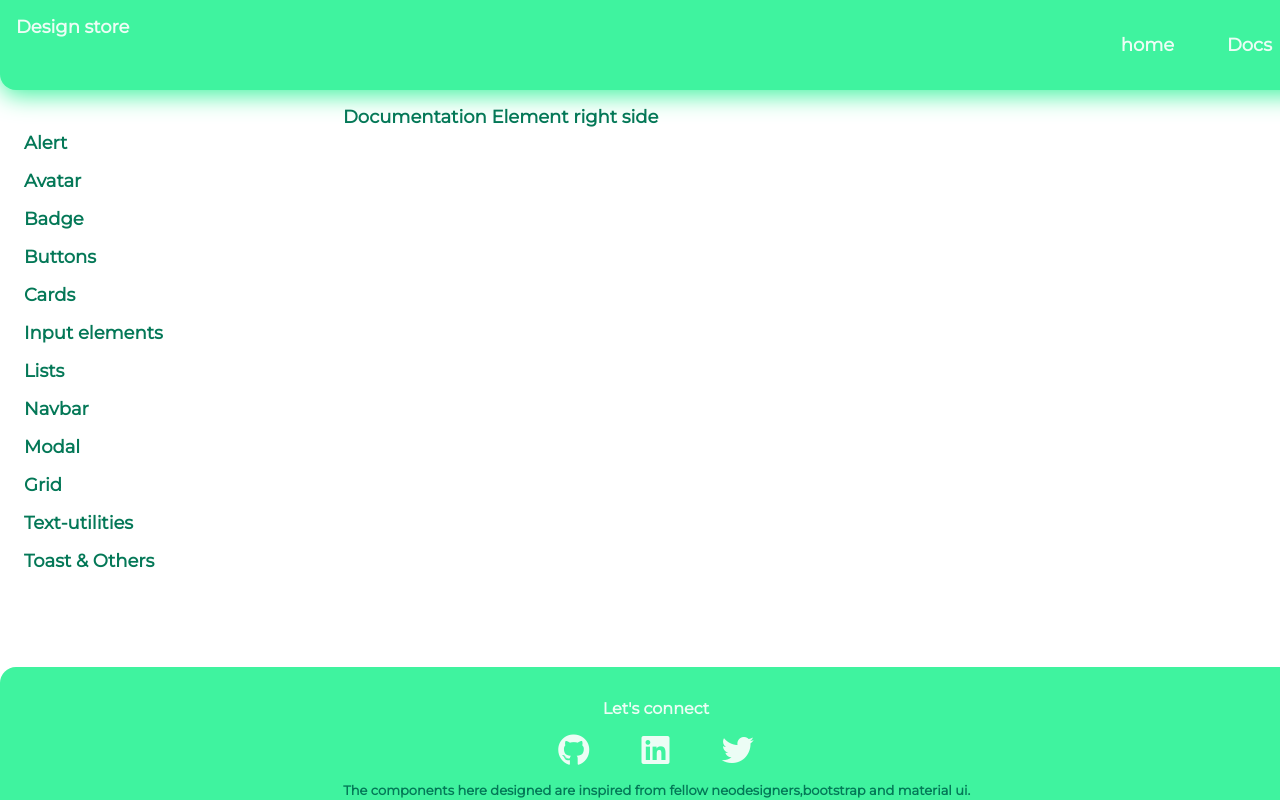
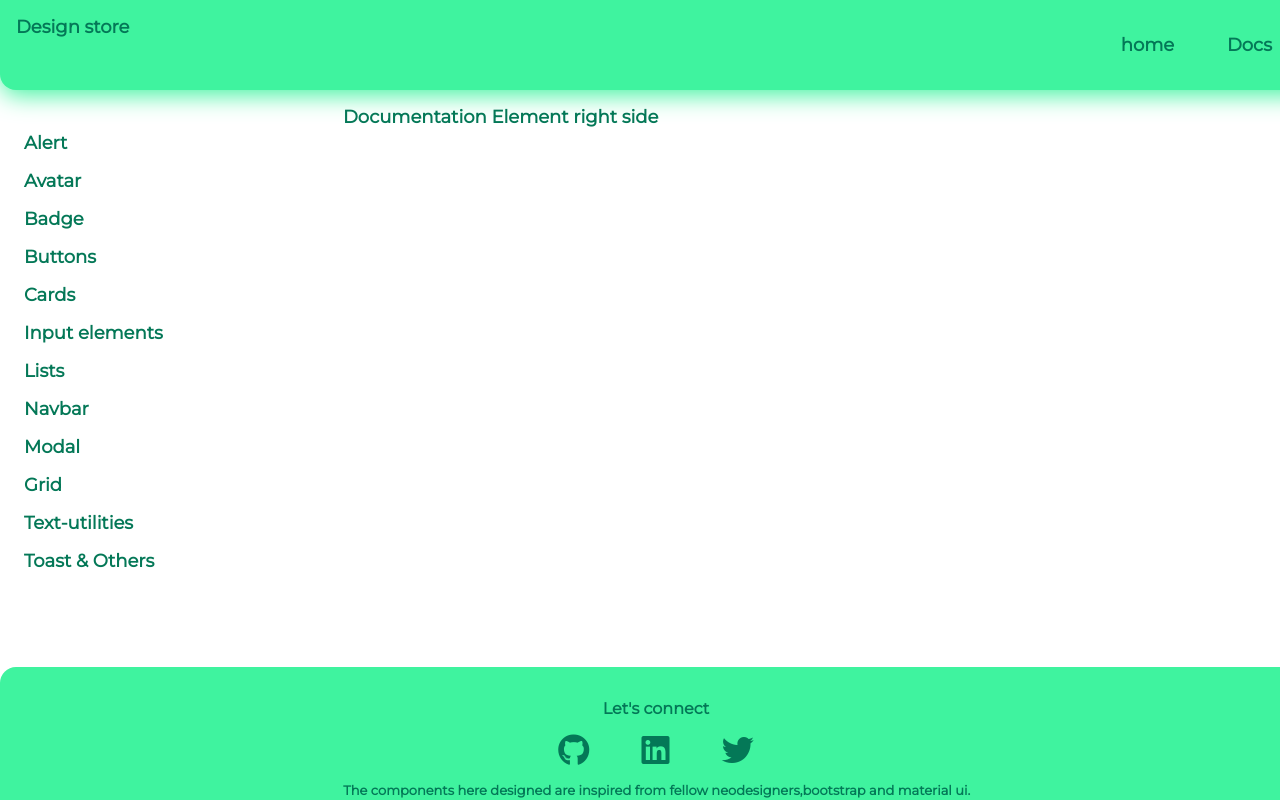
Before and after one commit to Manasa1013/component-library, a plain HTML site: page docs.html in a window 1280 px wide. Shown: the top 800 px of the page. Drawn offline with Linux system fonts and the light colour scheme.

Commit message:
style : change color of text

```diff
--- a/styles.css
+++ b/styles.css
@@ -25,7 +25,7 @@ html{
     margin: 0;
     color: var(--yours-green);
     scroll-behavior: smooth;
-
+    /* background-color: var(--black); */
 }
 body{
     margin: 0;
@@ -70,7 +70,7 @@ body{
  /* for index page */
  .navigation{
     background-color: var(--image-other-green);
-    color : var(--primary-white);
+    color : var(--yours-green);
     box-shadow: 1px 5px 25px 0px var(--image-other-green);
     padding : 1rem;
     width: 100%;
@@ -93,13 +93,13 @@ body{
     text-align: right;
 }
 .navigation .link{
-    color: var(--primary-white);
+    color: var(--yours-green);
     text-decoration: none;
 
 }
 .navigation .link:hover{
     color: var(--hover-black);
-    opacity: 0.8;
+    opacity: 0.7;
     transition: all 0.2s ease-in-out;
 }
 .navigation .link-active{
@@ -128,6 +128,10 @@ body{
     padding : 0rem 0.5rem;
     font-weight: bold;
 
+}
+.list-item-flex:hover{
+    opacity: 0.7;
+    transition: all 0.2 ease-in-out;
 }
 .list-item-inline{
     display: inline;
@@ -160,7 +164,7 @@ body{
 
 }
 .footer-header{
-    color: var(--primary-white);
+    color: var(--yours-green);
     font-weight: bold;
 
     padding: 1rem;
@@ -168,9 +172,12 @@ body{
 .footer .social-links{
     display: inline;
 }
+.footer .social-links .link {
+    color: var(--yours-green);
+}
 .footer .social-links .link:hover{
     color: var(--image-blue3);
-    transition: all 0.3s ease-in-out;
+    transition: all 0.2s ease-in-out;
 }
 .footer .footer-copy{
     font-weight: 800;
```
